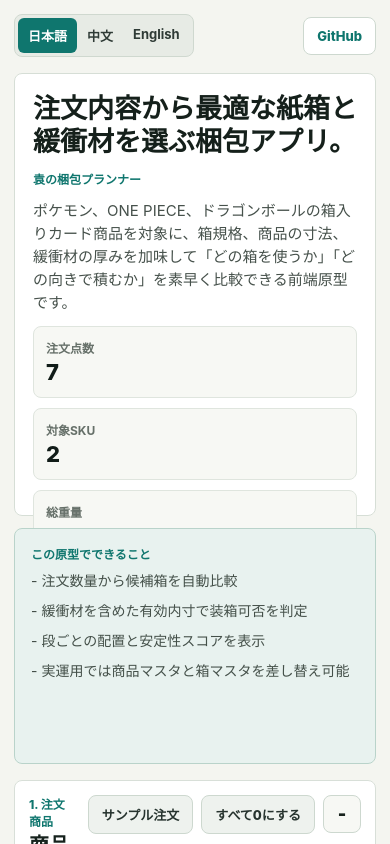
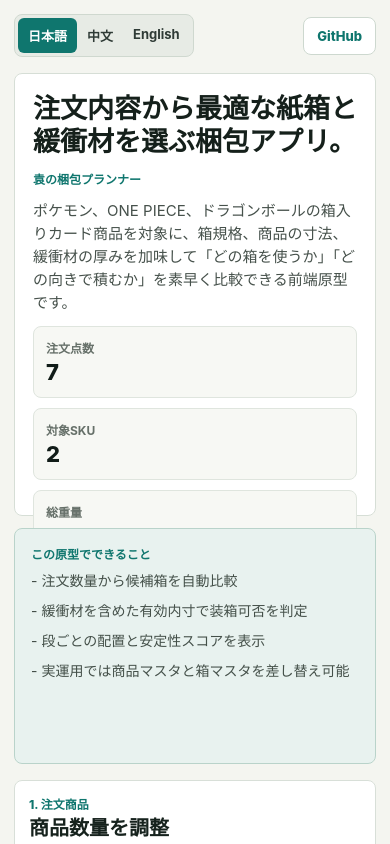
Before and after one commit to kai987/packing-multilingual, a React Native app: screen / in a window 390 px wide. Built offline with nearby package versions, Linux system fonts and the light colour scheme.

Commit message:
Stack order section header on mobile

```diff
--- a/src/App.tsx
+++ b/src/App.tsx
@@ -170,6 +170,7 @@
   title,
   children,
   actions,
+  headerStacked = false,
   isCollapsed = false,
   onToggle,
   toggleLabel,
@@ -178,6 +179,7 @@
   title: ReactNode
   children: ReactNode
   actions?: ReactNode
+  headerStacked?: boolean
   isCollapsed?: boolean
   onToggle?: () => void
   toggleLabel?: string
@@ -186,13 +188,28 @@
 
   return (
     <View style={styles.section}>
-      <View style={styles.sectionHeader}>
-        <View style={styles.sectionTitleGroup}>
+      <View
+        style={[
+          styles.sectionHeader,
+          headerStacked && styles.sectionHeaderStacked,
+        ]}
+      >
+        <View
+          style={[
+            styles.sectionTitleGroup,
+            headerStacked && styles.sectionTitleGroupStacked,
+          ]}
+        >
           <Text style={styles.eyebrow}>{eyebrow}</Text>
           <Text style={styles.sectionTitle}>{title}</Text>
         </View>
         {actions || canCollapse ? (
-          <View style={styles.sectionActions}>
+          <View
+            style={[
+              styles.sectionActions,
+              headerStacked && styles.sectionActionsStacked,
+            ]}
+          >
             {actions}
             {canCollapse ? (
               <Pressable
@@ -1300,6 +1317,7 @@
               <Section
                 eyebrow={sectionEyebrows.order}
                 title={text.order.title}
+                headerStacked={isCompact}
                 isCollapsed={isOrderCollapsed}
                 toggleLabel={
                   isOrderCollapsed ? collapseLabels.expand : collapseLabels.collapse
@@ -1892,10 +1910,17 @@
     gap: 12,
     justifyContent: 'space-between',
   },
+  sectionHeaderStacked: {
+    flexDirection: 'column',
+  },
   sectionTitleGroup: {
     flex: 1,
     gap: 4,
     minWidth: 0,
+  },
+  sectionTitleGroupStacked: {
+    flex: 0,
+    width: '100%',
   },
   sectionTitle: {
     color: '#16221d',
@@ -1909,6 +1934,11 @@
     flexWrap: 'wrap',
     gap: 8,
     maxWidth: '100%',
+  },
+  sectionActionsStacked: {
+    alignSelf: 'stretch',
+    justifyContent: 'flex-start',
+    width: '100%',
   },
   collapseToggle: {
     alignItems: 'center',
@@ -1932,6 +1962,7 @@
     borderColor: '#cdd8cf',
     borderRadius: 8,
     borderWidth: 1,
+    flexShrink: 1,
     justifyContent: 'center',
     minHeight: 38,
     paddingHorizontal: 13,
@@ -1946,8 +1977,10 @@
   },
   appButtonText: {
     color: '#26332e',
+    flexShrink: 1,
     fontSize: 13,
     fontWeight: '800',
+    textAlign: 'center',
   },
   appButtonPrimaryText: {
     color: '#ffffff',
```
